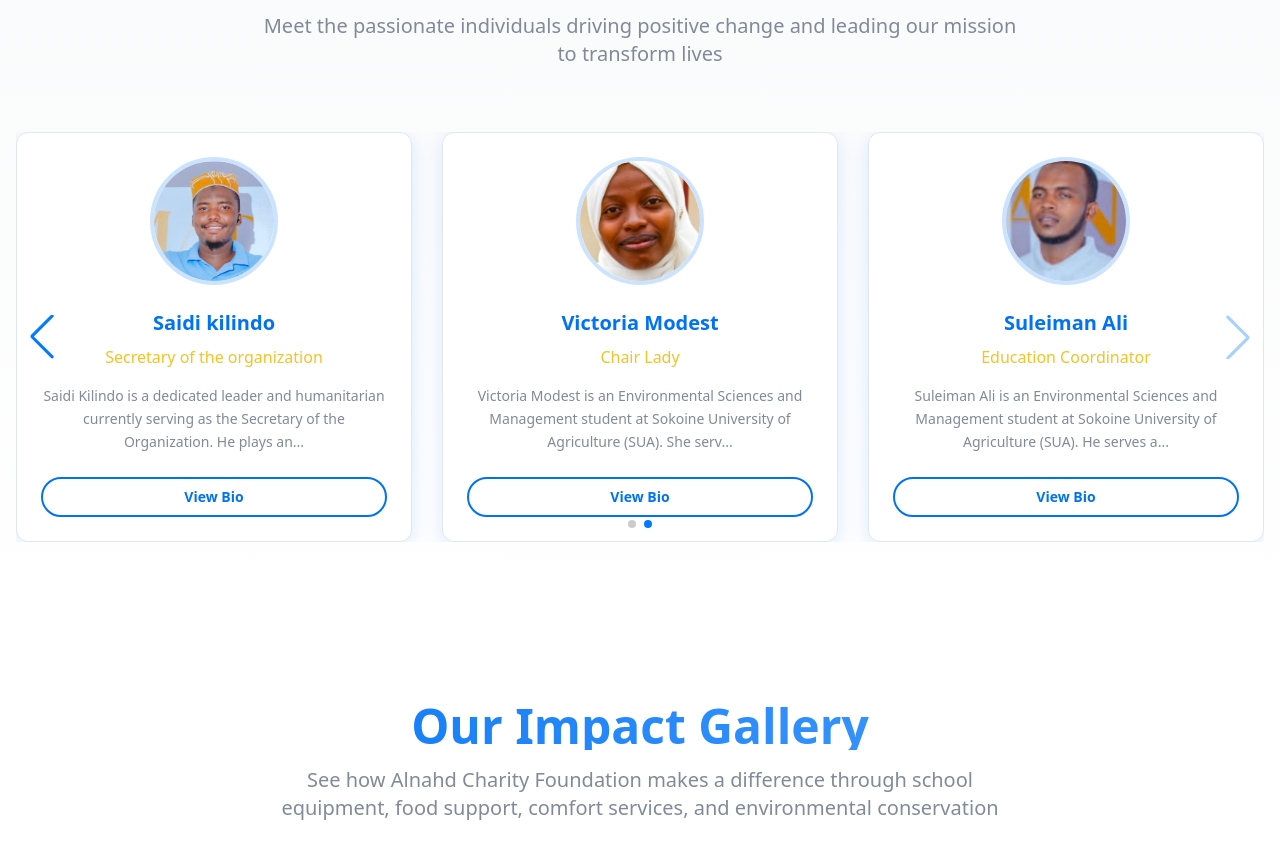
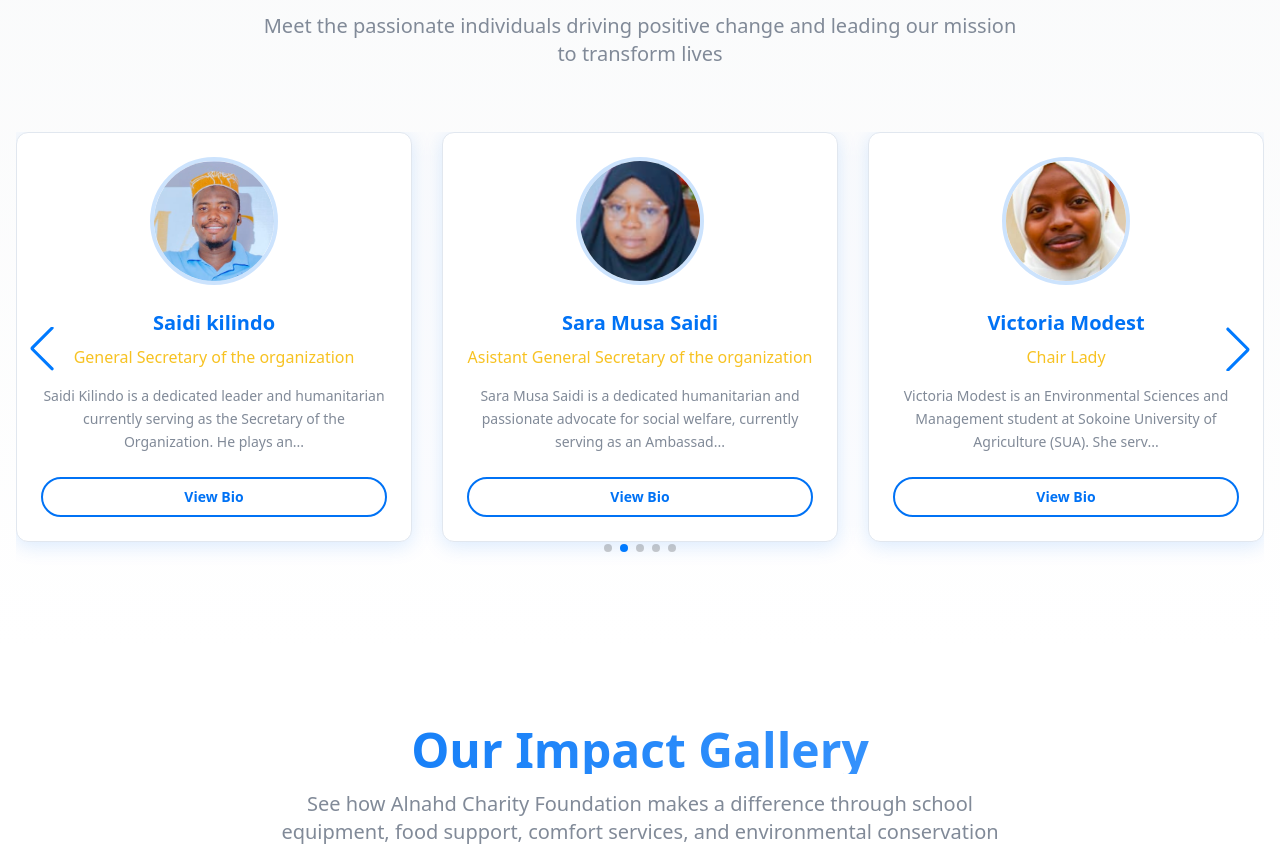
Before and after one commit to Mr-mpange/charty-together-for-change, a React (Vite) app: page / in a window 1280 px wide. Shown: the part 4240-5108 px from the top of the page. Built offline with nearby package versions, Linux system fonts and the light colour scheme; no server answers; the HTML template or start-up script is replaced by a standard one.

Commit message:
leader fixed

```diff
--- a/src/components/LeadersSection.tsx
+++ b/src/components/LeadersSection.tsx
@@ -26,28 +26,28 @@ const LeadersSection = () => {
       name: 'Anuary Ghusub',
       title: 'Chief Director',
       image: leader1,
-      bio: 'Anuary Ghusub brings over 06 years of experience in international development and community empowerment. He holds a Degree in Social Development from the University of Dar es Salaam and has led numerous successful initiatives across East Africa. Under his leadership, Charty Events has expanded its reach to serve over 1,500 children and 45 communities. His passion for sustainable development and community-driven solutions has been instrumental in creating lasting positive change.',
-      email: 'emmanuel.mwalimu@chartyevents.org',
+      bio: '𝗔𝗻𝘄𝗮𝗿 𝗚𝗵𝘂𝘀𝘂𝗯 𝗦𝗮𝗹𝘂𝗺 𝗶𝘀 𝘁𝗵𝗲 𝗙𝗼𝘂𝗻𝗱𝗲𝗿 𝗮𝗻𝗱 𝗖𝗵𝗮𝗶𝗿𝗺𝗮𝗻 𝗼𝗳 𝗔𝗹 𝗡𝗮𝗵𝗱 𝗙𝗼𝘂𝗻𝗱𝗮𝘁𝗶𝗼𝗻, 𝗮𝗻 𝗼𝗿𝗴𝗮𝗻𝗶𝘇𝗮𝘁𝗶𝗼𝗻 𝗯𝗼𝗿𝗻 𝗳𝗿𝗼𝗺 𝗮 𝗱𝗲𝗲𝗽 𝘀𝗲𝗻𝘀𝗲 𝗼𝗳 𝗰𝗼𝗺𝗽𝗮𝘀𝘀𝗶𝗼𝗻 𝗮𝗻𝗱 𝗿𝗲𝗳𝗹𝗲𝗰𝘁𝗶𝗼𝗻 𝗼𝗻 𝘁𝗵𝗲 𝗹𝗶𝘃𝗲𝘀 𝗼𝗳 𝗼𝗿𝗽𝗵𝗮𝗻𝘀  𝘄𝗵𝗮𝘁 𝘁𝗵𝗲𝘆 𝗲𝗮𝘁, 𝘄𝗵𝗲𝗿𝗲 𝘁𝗵𝗲𝘆 𝗴𝗼 𝗱𝘂𝗿𝗶𝗻𝗴 𝗵𝗼𝗹𝗶𝗱𝗮𝘆𝘀, 𝗮𝗻𝗱 𝘄𝗵𝗮𝘁 𝘁𝗵𝗼𝘂𝗴𝗵𝘁𝘀 𝗳𝗶𝗹𝗹 𝘁𝗵𝗲𝗶𝗿 𝘆𝗼𝘂𝗻𝗴 𝗺𝗶𝗻𝗱𝘀. 𝗛𝗶𝘀 𝗷𝗼𝘂𝗿𝗻𝗲𝘆 𝗯𝗲𝗴𝗮𝗻 𝗳𝗿𝗼𝗺 𝗲𝗺𝗽𝗮𝘁𝗵𝘆 𝗮𝗻𝗱 𝗮 𝗱𝗲𝘀𝗶𝗿𝗲 𝘁𝗼 𝗯𝗿𝗶𝗻𝗴 𝗵𝗼𝗽𝗲 𝘁𝗼 𝘁𝗵𝗼𝘀𝗲 𝗳𝗮𝗰𝗶𝗻𝗴 𝗹𝗶𝗳𝗲 𝘄𝗶𝘁𝗵𝗼𝘂𝘁 𝗽𝗮𝗿𝗲𝗻𝘁𝗮𝗹 𝗹𝗼𝘃𝗲. 𝗕𝗲𝘀𝗶𝗱𝗲𝘀 𝗵𝗶𝘀 𝗳𝗼𝘂𝗻𝗱𝗮𝘁𝗶𝗼𝗻 𝗿𝗼𝗹𝗲, 𝗵𝗲 𝘀𝗲𝗿𝘃𝗲𝘀 𝗮𝘀 𝗮 𝗩𝗼𝗹𝘂𝗻𝘁𝗲𝗲𝗿 𝗣𝗿𝗼𝗷𝗲𝗰𝘁 𝗖𝗼𝗼𝗿𝗱𝗶𝗻𝗮𝘁𝗼𝗿 𝗳𝗼𝗿 𝘁𝗵𝗲 𝗧𝗮𝗻𝘇𝗮𝗻𝗶𝗮 𝗬𝗼𝘂𝘁𝗵 𝗕𝗶𝗼𝗱𝗶𝘃𝗲𝗿𝘀𝗶𝘁𝘆 𝗡𝗲𝘁𝘄𝗼𝗿𝗸 (𝗧𝗬𝗕𝗡) 𝗮𝗻𝗱 𝘁𝗵𝗲 𝗩𝗶𝗰𝗲 𝗣𝗿𝗲𝘀𝗶𝗱𝗲𝗻𝘁 𝗼𝗳 𝗦𝗠𝗖𝗼𝗦𝗘 𝗬𝗼𝘂𝘁𝗵 𝗠𝗮𝗽𝗽𝗲𝗿𝘀. 𝗔𝗻𝘄𝗮𝗿 𝗶𝘀 𝗮 𝗽𝗮𝘀𝘀𝗶𝗼𝗻𝗮𝘁𝗲 𝗚𝗜𝗦 𝗘𝘅𝗽𝗲𝗿𝘁 𝗮𝗻𝗱 𝗬𝗼𝘂𝗻𝗴 𝗘𝗻𝘃𝗶𝗿𝗼𝗻𝗺𝗲𝗻𝘁𝗮𝗹 𝗔𝗱𝘃𝗼𝗰𝗮𝘁𝗲 𝗱𝗲𝗱𝗶𝗰𝗮𝘁𝗲𝗱 𝘁𝗼 𝗰𝗼𝗺𝗯𝗶𝗻𝗶𝗻𝗴 𝘁𝗲𝗰𝗵𝗻𝗼𝗹𝗼𝗴𝘆, 𝗺𝗮𝗽𝗽𝗶𝗻𝗴, 𝗮𝗻𝗱 𝗰𝗼𝗺𝗺𝘂𝗻𝗶𝘁𝘆 𝗰𝗮𝗿𝗲 𝘁𝗼 𝗯𝘂𝗶𝗹𝗱 𝗮 𝗸𝗶𝗻𝗱𝗲𝗿 𝗮𝗻𝗱 𝗺𝗼𝗿𝗲 𝗲𝗾𝘂𝗶𝘁𝗮𝗯𝗹𝗲 𝗳𝘂𝘁𝘂𝗿𝗲 𝗳𝗼𝗿 𝗧𝗮𝗻𝘇𝗮𝗻𝗶𝗮',
+      email: 'anwarghusub@gmail.com',
       linkedin: '#'
     },
     {
       id: 2,
       name: 'Saidi kilindo',
-      title: 'Secretary of the organization',
+      title: 'General Secretary of the organization',
       image: leader3,
       bio: 'Saidi Kilindo is a dedicated leader and humanitarian currently serving as the Secretary of the Organization. He plays an active role in coordinating community and charity initiatives that support orphans and vulnerable children, focusing on improving their living standards and access to education ,Beyo his leadership role, Saidi is deeply involved in environmental conservation efforts through his participation in tree planting programs and awareness campaigns. His passion for service, teamwork, and community development continues to inspire positive change and strengthen the impact of the organization’s mission.',
       email: 'kilindosaid771@gmail.com',
       linkedin: '#'
     },
-    // {
-    //   id: 3,
-    //   name: 'Amara Ochieng',
-    //   title: 'Community Outreach Specialist',
-    //   image: leader6,
-    //   bio: 'Amara is a young, dynamic professional with a degree in Social Sciences and a passion for grassroots community work. She leads our community engagement efforts and has been crucial in building trust and relationships with local communities. Her youth and energy, combined with her deep understanding of local customs and languages, make her an effective bridge between our organization and the communities we serve. She has organized over 100 community events and workshops.',
-    //   email: 'amara.ochieng@chartyevents.org',
-    //   linkedin: '#'
-    // },
+    {
+      id: 3,
+      name: 'Sara Musa Saidi',
+      title: 'Asistant General Secretary of the organization',
+      image: leader6,
+      bio: 'Sara Musa Saidi is a dedicated humanitarian and passionate advocate for social welfare, currently serving as an Ambassador of Al Nahd Charity Foundation. Through her commitment to community empowerment and compassion-driven initiatives, she has continuously worked to improve the lives of orphans, vulnerable children, and underprivileged communities.Her active participation in various charitable events and outreach programs reflects her unwavering dedication to service and leadership. Ambassador Sara musa has been part of several impactful visits and events, including:A humanitarian outreach at Kigamboni Hisani Orphanage Center, where she engaged with children and supported welfare programs.A charitable mission to Morogoro Dar Ul Musleemin, focusing on education and community support.The Ramadhan Iftar Party at Faraja Orphanage Center, promoting unity, compassion, and shared blessings during the holy month.A social support visit to Madina Orphanage Center, strengthening ties and providing encouragement to the youth.Through these initiatives and many others,  Sara Musa Saidi continues to uphold the values of empathy, generosity, and service to humanity,inspiring others to join hands in building a more compassionate world.',
+      email: 'saramusa391@gmail.com',
+      linkedin: '#'
+    },
     {
       id: 4,
       name: 'Victoria Modest',
@@ -66,15 +66,24 @@ const LeadersSection = () => {
       email: 'james.mwangi@chartyevents.org',
       linkedin: '#'
     },
-    // {
-    //   id: 6,
-    //   name: 'Grace Akinyi',
-    //   title: 'Program Manager',
-    //   image: leader6,
-    //   bio: 'Grace Akinyi oversees our comprehensive program management and ensures the effective implementation of all community development initiatives. With a background in Project Management and Social Work, she coordinates between different departments and stakeholders to maximize program impact. Her organizational skills and attention to detail have been essential in maintaining high standards across all our projects and ensuring sustainable outcomes for the communities we serve.',
-    //   email: 'grace.akinyi@chartyevents.org',
-    //   linkedin: '#'
-    // }
+    {
+      id: 6,
+      name: 'Halima Hakim',
+      title: 'Mentor of the organization',
+      image: leader6,
+      bio: 'Halima A. Hakim is a dedicated science educator and the Academic Master at Kianga Secondary School. She holds a Bachelor’s Degree in Science with Education and has years of experience nurturing young minds and guiding students toward academic excellence As a mentor at Al Nahd Charity Foundation, Halima is passionate about shaping compassionate youth through education, community service, and charity initiatives. Her commitment to empowering others reflects her belief that true change begins with knowledge, kindness, and collective responsibility.',
+      email: 'shamigirl67@gmail.com',
+      linkedin: '#'
+    },
+    {
+      id: 7,
+      name: 'Fajda Hamisi',
+      title: ' Public Relations&Communication Director of the organization',
+      image: leader6,
+      bio: 'Fajda Hamisi is an Public admnistration student at TANZANIA PUBLIC SERVICE COLLAGE (TPSC) MTWARA.she is a  Public Relations&Communication Director of Al Nahd Charity Foundation and is an Ambassador of the Al rahiim Islamic foundation  .passionate about Environmental conservation and youth empowerment,Fajda actively engages in a community projects promoting sustainability biodiversity and social welfare..',
+      email: 'fajdarashidi008@gmail.com',
+      linkedin: '#'
+    }
   ];
 
   const openModal = (leader: any) => {
```
